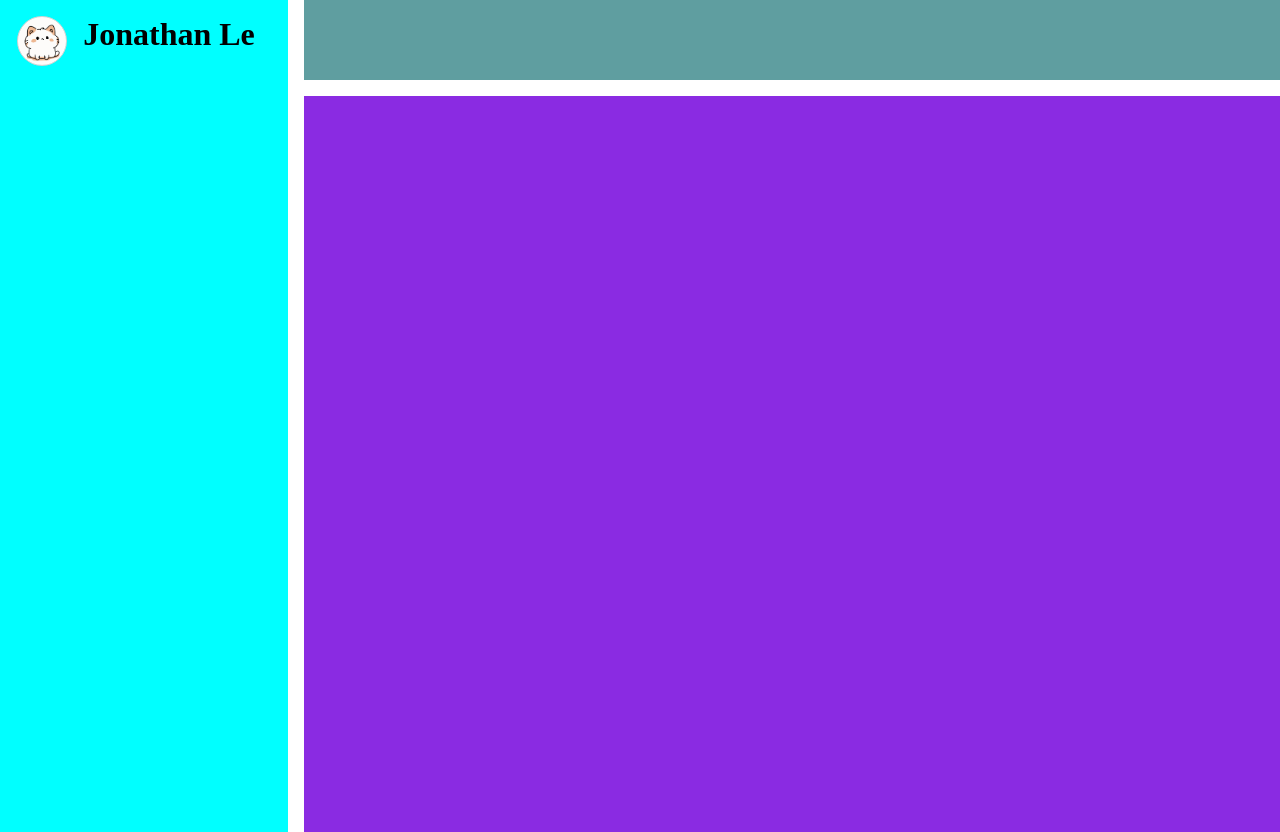
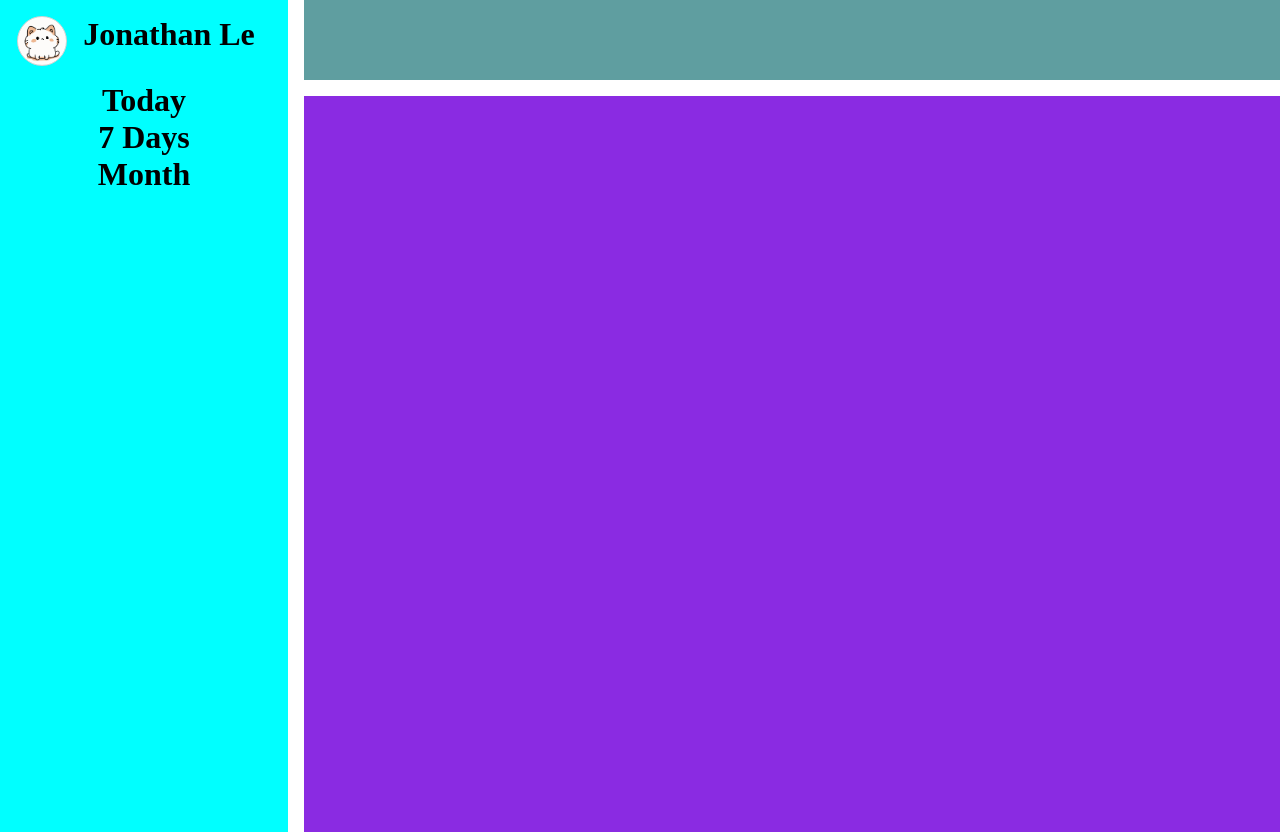
Before and after one commit to Jonathan-C-L/To-Do-List, a website built with webpack: page src/index.html in a window 1280 px wide. Built offline with nearby package versions, Linux system fonts and the light colour scheme.

Commit message:
got time-range to display in the sidebar - now working on displaying the list categories

```diff
--- a/src/components/lib/lib.js
+++ b/src/components/lib/lib.js
@@ -1,4 +1,4 @@
-export { ResetContainer, addGlobalEventListener, CreateContainer };
+export { ResetContainer, addGlobalEventListener, CreateNewContainer, CreateNewDiv };
 
 function ResetContainer(containerID){
     const container = document.querySelector(containerID);
@@ -14,12 +14,20 @@ function addGlobalEventListener(type, selector, parent = document, callback){
         }
     });
 }
-function CreateContainer(){
+function CreateNewContainer(name, items){
     const container = document.createElement("div");
     container.classList.add("container");
+    container.classList.add(name);
+
+    items.forEach(element => {
+        container.appendChild(element);
+    });
 
     return container;
 }
-function CreateNewDiv(){
-    return document.createElement("div");
+function CreateNewDiv(name){
+    const newDiv = document.createElement("div");
+    newDiv.classList.add(name);
+
+    return newDiv;
 }
--- a/src/components/sidebar.js
+++ b/src/components/sidebar.js
@@ -1,6 +1,8 @@
 import { Profile } from "./sidebar/profile.js";
+import { TimeRange } from "./sidebar/time-range.js";
 export { Sidebar };
 
 function Sidebar(){
     Profile();
+    TimeRange();
 }
--- a/src/components/sidebar/profile.js
+++ b/src/components/sidebar/profile.js
@@ -1,5 +1,5 @@
 export { Profile };
-import { CreateContainer } from "../lib/lib.js"
+import { CreateNewContainer, CreateNewDiv } from "../lib/lib.js"
 import profilePicture from "./profile-pic/profile.jpg";
 import defaultPicture from "./profile-pic/default.jpg";
 
@@ -18,17 +18,13 @@ class User {
 const Jon = new User("Jonathan Le", profilePicture);
 
 function Profile(){
-    const profileContainer = CreateContainer();
-    profileContainer.classList.add("profile");
-    const profilePic = CreateProfilePicture(Jon.picture);
-    const userName = CreateUserName(Jon.name);
-    profileContainer.appendChild(profilePic);
-    profileContainer.appendChild(userName);
+    const userInfo = [CreateProfilePicture(Jon.picture), CreateUserName(Jon.name)];
+    const profileContainer = CreateNewContainer("profile", userInfo);
+
     sidebar.appendChild(profileContainer);
 }
 function CreateProfilePicture(picture){
-    const newProfilePic = document.createElement("div");
-    newProfilePic.classList.add("profile-pic");
+    const newProfilePic = CreateNewDiv("profile-pic");
     // chooses default image if user does not provide one
     if(picture != undefined){
         newProfilePic.style.backgroundImage = `url(${picture})`;
@@ -40,8 +36,7 @@ function CreateProfilePicture(picture){
     return newProfilePic;
 }
 function CreateUserName(name){
-    const newUserName = document.createElement("div");
-    newUserName.classList.add("username");
+    const newUserName = CreateNewDiv("username")
     newUserName.textContent = name;
 
     return newUserName;
--- a/src/components/sidebar/time-range.js
+++ b/src/components/sidebar/time-range.js
@@ -1,22 +1,40 @@
-import { CreateContainer } from "../lib/lib.js";
-
+import { CreateNewContainer, CreateNewDiv } from "../lib/lib.js";
 export { TimeRange };
 
+const sidebar = document.querySelector(".sidebar");
+
 function TimeRange(){
-
-}
-function CreateTimeRangeContainer(){
-    const timeContainer = CreateContainer();
-    timeContainer.classList.add("time-range");
-
-    return timeContainer;
+    const times = [CreateDay(), CreateWeek(), CreateMonth()];
+    const timeRange = CreateNewContainer("time-range", times);
+    sidebar.appendChild(timeRange);
 }
 function CreateDay(){
+    const day = CreateNewDiv("day");
+    const title = document.createElement("h1");
+    const count = CreateNewDiv("count");
+    title.textContent = "Today";
+    day.appendChild(title);
+    day.appendChild(count);
 
+    return day;
 }
 function CreateWeek(){
+    const week = CreateNewDiv("week");
+    const title = document.createElement("h1");
+    const count = CreateNewDiv("count");
+    title.textContent = "7 Days";
+    week.appendChild(title);
+    week.appendChild(count);
 
+    return week;
 }
 function CreateMonth(){
+    const month = CreateNewDiv("month");
+    const title = document.createElement("h1");
+    const count = CreateNewDiv("count");
+    title.textContent = "Month";
+    month.appendChild(title);
+    month.appendChild(count);
 
+    return month;
 }
--- a/src/styles.css
+++ b/src/styles.css
@@ -4,6 +4,14 @@
     margin: 0;
     --spacing: 1rem;
 }
+/* general */
+.container{
+    display: flex;
+    justify-content: center;
+    width: 100%;
+    margin: var(--spacing) 0 var(--spacing) 0;
+}
+
 /* grid */
 body{
     display: grid;
@@ -46,9 +54,7 @@ header{
     font-weight: bold;
     margin-right: var(--spacing);
 }
-.container{
-    display: flex;
-    justify-content: center;
-    width: 100%;
-    margin: var(--spacing) 0 var(--spacing) 0;
+.time-range{
+    flex-direction: column;
+    align-items: center;
 }
```
